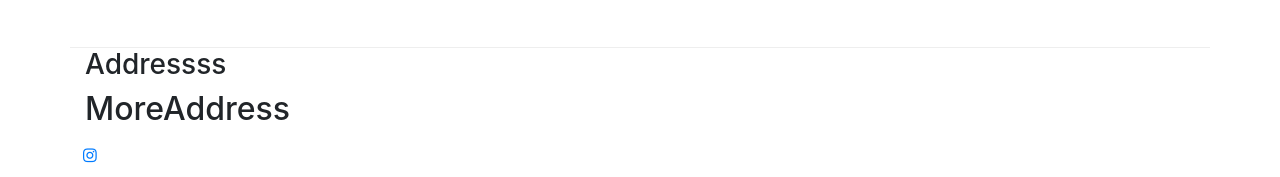
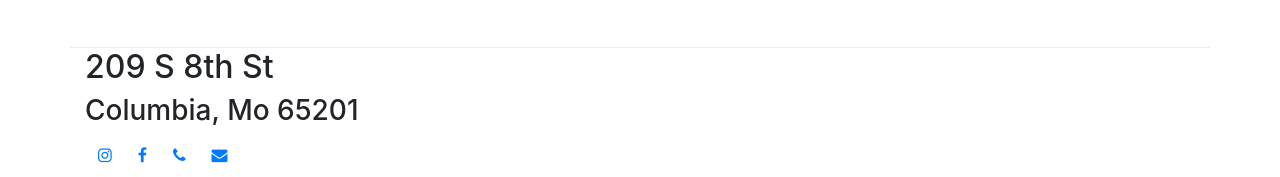
Before and after one commit to Ronan-Hess/subShopSite, a website: page index.html in a window 1280 px wide. Shown: the part 623-800 px from the top of the page. Drawn offline with nearby package versions, Linux system fonts and the light colour scheme.

Commit message:
Not much

```diff
--- a/index.html
+++ b/index.html
@@ -61,13 +61,16 @@
     <footer>
         <div class="container">
             <div class="row">
-                <div class="col">
-                    <h3>Addressss</h3>
-                    <h2>MoreAddress</h2>
+                <div class="col mx-auto">
+                    <h2>209 S 8th St</h2>
+                    <h3>Columbia, Mo 65201</h3>
                 </div>
             </div>
-            <div class="row">
+            <div class="row mx-auto">
                 <a class="btn btn-social-icon btn-instagram" href="http://instagram.com"><i class="fa fa-instagram"></i></a>
+                <a class="btn btn-social-icon btn-facebook" href="http://facebook.com"><i class="fa fa-facebook"></i></a>
+                <a role="button" class="btn btn-link" href="tel:+5731111111"><i class="fa fa-phone"></i></a><br>
+                <a role="button" class="btn btn-link" href="mailto:gaberonanhess@gmail.com"><i class="fa fa-envelope"></i></a>
             </div>
         </div>
     </footer>
```
